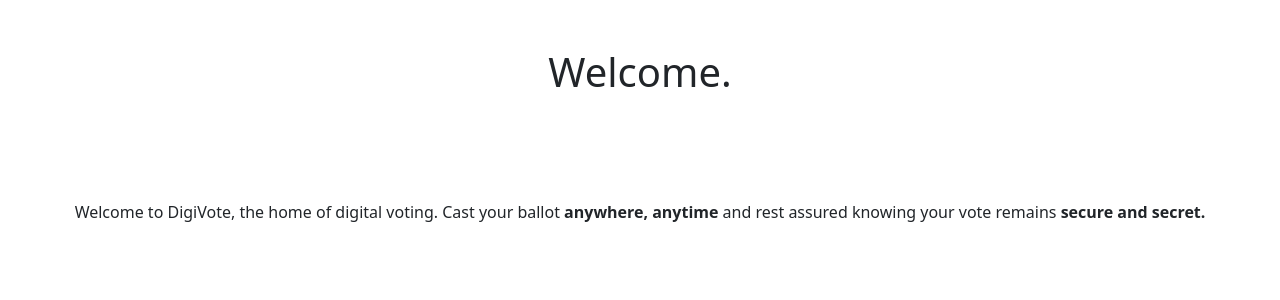
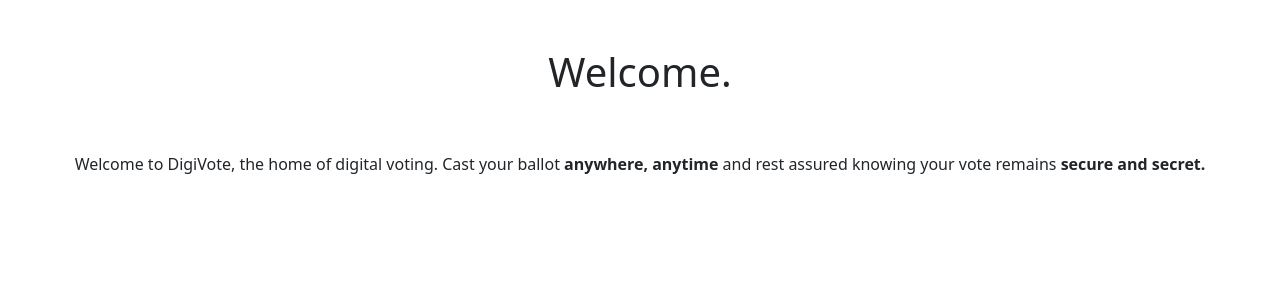
Before and after one commit to LiamSpatola/DigiVote, a Django app: page / in a window 1280 px wide. Shown: the part 56-356 px from the top of the page. Run offline with Django 5.2, Linux system fonts and the light colour scheme.

Commit message:
Removed unnecessary padding on the home screen

```diff
--- a/digivote/vote/templates/index.html
+++ b/digivote/vote/templates/index.html
@@ -4,5 +4,5 @@
 
 {% block body %}
 <h1 class="text-center p-5">Welcome.</h1>
-<p class="text-center p-5">Welcome to DigiVote, the home of digital voting. Cast your ballot <strong>anywhere, anytime</strong> and rest assured knowing your vote remains <strong>secure and secret.</strong></p>
+<p class="text-center">Welcome to DigiVote, the home of digital voting. Cast your ballot <strong>anywhere, anytime</strong> and rest assured knowing your vote remains <strong>secure and secret.</strong></p>
 {% endblock %}
```
